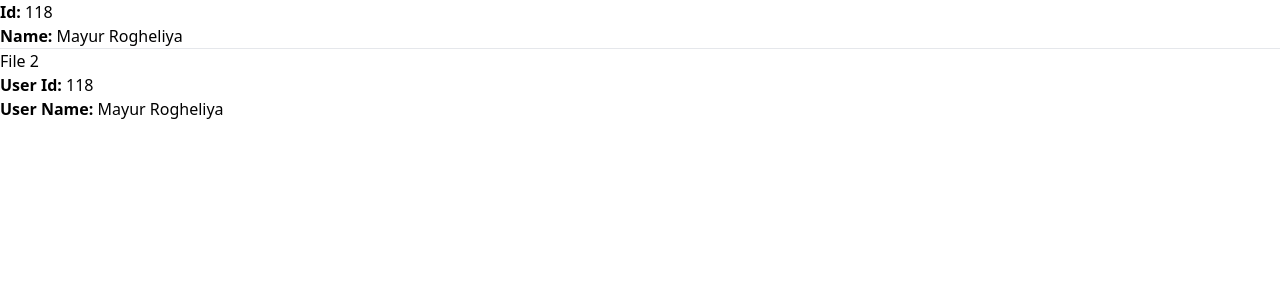
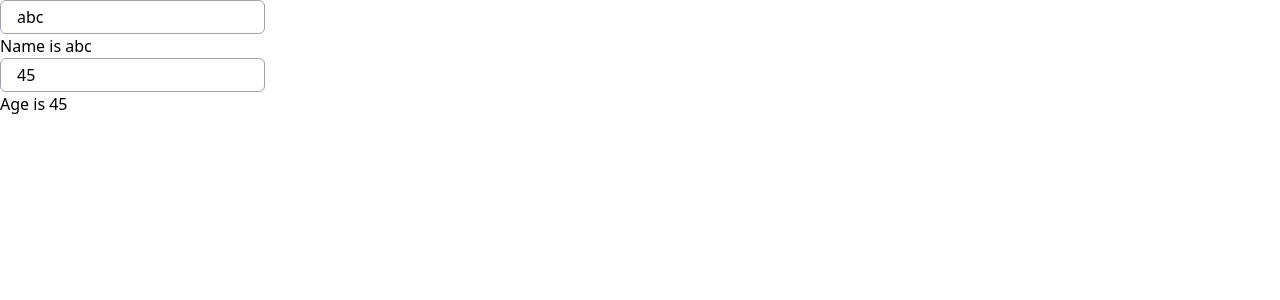
Before and after one commit to mayurrogheliya/react-college, a React (Vite) app: page / in a window 1280 px wide. Shown: the top 300 px of the page. Built offline with nearby package versions, Linux system fonts and the light colour scheme.

Commit message:
added ReducerExample component to demonstrate useReducer for state management

```diff
--- a/src/App.jsx
+++ b/src/App.jsx
@@ -18,6 +18,7 @@ import { UserProvider } from "./components/context_overview/context/UserContext"
 import ContextFirst from "./components/context_overview/file1"
 import ContextSecond from "./components/context_overview/file2"
 import Pagination from "./components/Pagination"
+import ReducerExample from "./components/reducerLecture/ReducerExample"
 
 function App() {
   const productItem = [
@@ -53,10 +54,11 @@ function App() {
       {/* <TodoList /> */}
       {/* <ThemeSwitcher /> */}
       {/* <Pagination/> */}
-      <UserProvider>
+      {/* <UserProvider>
         <ContextFirst />
         <ContextSecond />
-      </UserProvider>
+        </UserProvider> */}
+      <ReducerExample />
     </div>
   )
 }
--- /dev/null
+++ b/src/components/reducerLecture/ReducerExample.jsx
@@ -0,0 +1,26 @@
+import { useReducer } from "react";
+
+function Funct1(state, action) {
+    switch (action.type) {
+        case "changeName":
+            return { ...state, name: action.value };
+        case "changeAge":
+            return { ...state, age: action.value };
+        default:
+            return state;
+    }
+}
+
+const ReducerExample = () => {
+    const [{ name, age }, dispatch] = useReducer(Funct1, { name: "abc", age: 45 });
+    return (
+        <>
+            <input type="text" value={name} onChange={(e) => dispatch({ type: "changeName", value: e.target.value })} placeholder="Enter your name" className="px-4 py-1 border border-gray-400 rounded-md outline-none" />
+            <p>Name is {name}</p>
+            <input value={age} onChange={(e) => dispatch({ type: "changeAge", value: e.target.value })} placeholder="Enter your age" className="px-4 py-1 border border-gray-400 rounded-md outline-none" />
+            <p>Age is {age}</p>
+        </>
+    );
+}
+
+export default ReducerExample;
```
